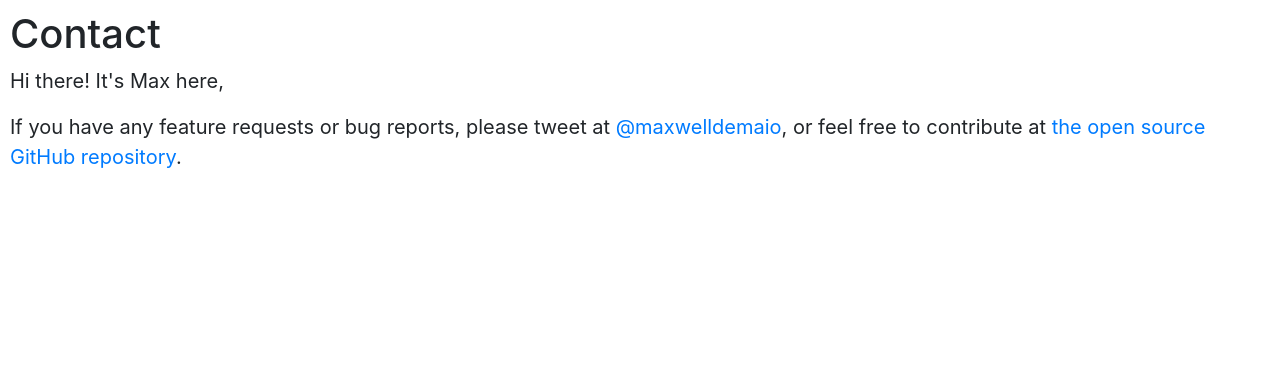
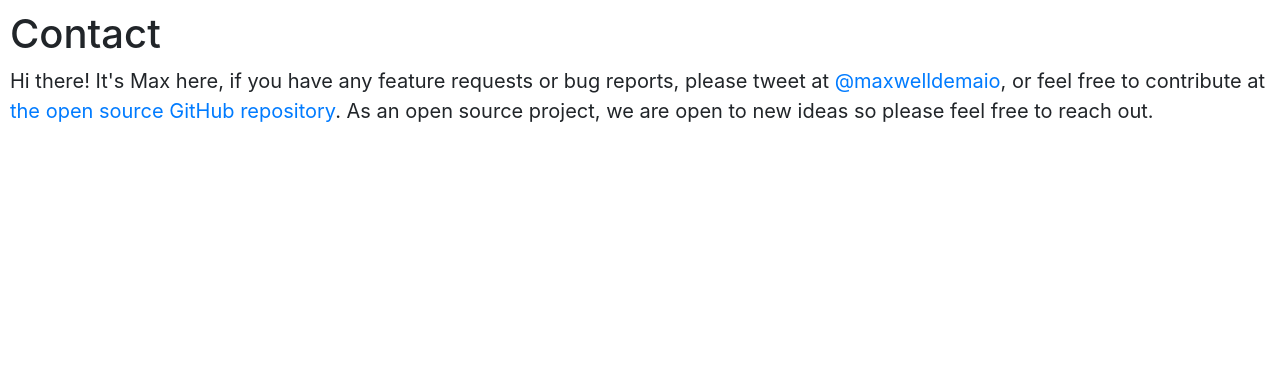
Before and after one commit to maxdemaio/langlab, a Django app: page /contact in a window 1280 px wide. Shown: the part 56-423 px from the top of the page. Run offline with Django 3.2, Linux system fonts and the light colour scheme; some libraries are stand-ins or nearby versions.

Commit message:
Updated README and created Contact content

```diff
--- a/hello/templates/hello/contact.html
+++ b/hello/templates/hello/contact.html
@@ -13,14 +13,11 @@
     <h1>Contact</h1>
 
     <p>
-        Hi there! It's Max here,
-    </p>
-    <p>
-        If you have any feature requests or bug reports, please tweet at <a
+        Hi there! It's Max here, if you have any feature requests or bug reports, please tweet at <a
             href="https://twitter.com/maxwelldemaio">@maxwelldemaio</a>, or feel free to contribute
             at <a href="https://github.com/maxwelldemaio/langlab">the open source GitHub repository</a>.
+            As an open source project, we are open to new ideas so please feel free to reach out.
     </p>
-
 
 </section>
 
```
Also changed, not shown: README.md.
